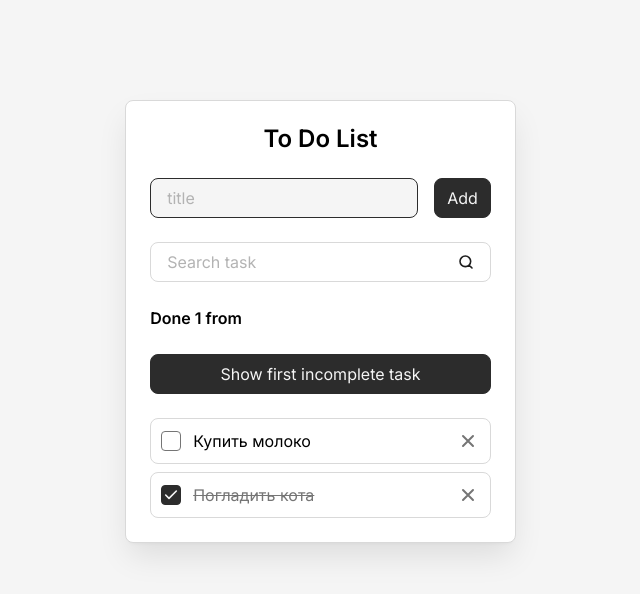
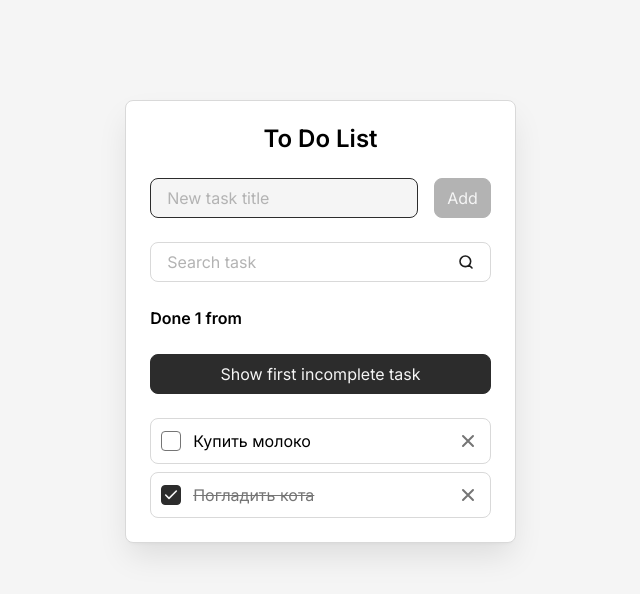
Before and after one commit to arnollder/ToDoList, a React (Vite) app: page / in a window 1280 px wide. Shown: the top 594 px of the page, without its empty margins (312-952 px from the left). Built offline with nearby package versions, Linux system fonts and the light colour scheme.

Commit message:
управление вводом

```diff
--- a/src/components/AddTaskForm.jsx
+++ b/src/components/AddTaskForm.jsx
@@ -1,6 +1,6 @@
 import Field from "./Field";
 import Button from "./Button";
-import { useContext } from "react";
+import { useContext, useState } from "react";
 import { TasksContext } from "../context/TasksContex";
 
 const AddTaskForm = () => {
@@ -11,22 +11,44 @@ const AddTaskForm = () => {
         newTaskInputRef,
     } = useContext(TasksContext);
 
+    const [error, setError] = useState('');
+
+    const clearNewTaskTitle = newTaskTitle.trim();
+    const isNewTaskTitleEmpty = clearNewTaskTitle.length === 0;
+
     const onSubmit = (event) => {
-        event.preventDefault()
-        addTask()
+        event.preventDefault();
+        if (!isNewTaskTitleEmpty) {
+            addTask(clearNewTaskTitle);
+        }
+    }
+
+    const onInput = (event) => {
+        const { value } = event.target;
+        const clearValue = value.trim();
+        const hasOnlySpaces = value.length > 0 && clearValue.length === 0;
+
+        setNewTaskTitle(value);
+        setError(hasOnlySpaces ? 'The task cannot be empty' : '')
     }
 
     return (
         <form className="todo__form" onSubmit={onSubmit}>
             <Field
                 className="todo__field"
-                label="title"
+                label="New task title"
                 id="new-task"
                 value={newTaskTitle}
-                onInput={(event) => setNewTaskTitle(event.target.value)}
+                error={error}
+                onInput={onInput}
                 ref={newTaskInputRef}
             />
-            <Button type='submit'>Add</Button>
+            <Button
+                type='submit'
+                isDisabled={isNewTaskTitleEmpty}
+            >
+                Add
+            </Button>
         </form>
     );
 };
--- a/src/components/Button.jsx
+++ b/src/components/Button.jsx
@@ -3,6 +3,7 @@ const Button = (props) => {
         className = "",
         type = "button",
         children ,
+        isDisabled,
         onClick,
     } = props;
 
@@ -10,6 +11,7 @@ const Button = (props) => {
     <button
         className={`button ${className}`}
         type={type}
+        disabled={isDisabled}
         onClick={onClick}
     >
         {children}
--- a/src/components/Field.jsx
+++ b/src/components/Field.jsx
@@ -5,6 +5,7 @@ const Field = (props) => {
         label,
         type = 'text',
         value,
+        error,
         onInput,
         ref,
     } = props;
@@ -15,7 +16,7 @@ const Field = (props) => {
                 {label}
             </label>
             <input
-                className="field__input"
+                className={`field__input ${error ? 'is-invalid' : ''}`}
                 id={id} placeholder=" "
                 autoComplete="off"
                 type={type}
@@ -23,6 +24,9 @@ const Field = (props) => {
                 onInput={onInput}
                 ref={ref}
             />
+            {error && (
+                <span className="field__error" title={error}>{error}</span>
+            )}
         </div>
     );
 };
--- a/src/hooks/useTasks.js
+++ b/src/hooks/useTasks.js
@@ -44,11 +44,10 @@ const useTasks = () => {
         )
     }, [tasks])
 
-    const addTask = useCallback(() => {
-        if (newTaskTitle.trim().length >0) {
+    const addTask = useCallback((title) => {
         const newTask = {
             id: crypto?.randomUUID() ?? Date.now().toString(),
-                title: newTaskTitle,
+            title,
             isDone: false,
         }
 
@@ -56,9 +55,7 @@ const useTasks = () => {
         setNewTaskTitle('')
         setSearchQuery('')
         newTaskInputRef.current.focus()
-
-        }
-    }, [newTaskTitle])
+    }, [])
 
     useEffect(() => {
         saveTasks(tasks);
--- a/src/styles/components/button.css
+++ b/src/styles/components/button.css
@@ -9,12 +9,20 @@
   border: 1px solid var(--color-dark-2);
   border-radius: var(--border-radius);
 
-  &:hover {
-    color: var(--color-dark-2);
-    background-color: transparent;
+  &:not(:disabled) {
+    &:hover {
+      color: var(--color-dark-2);
+      background-color: transparent;
+    }
+
+    &:active {
+      scale: 1.05;
+    }
   }
 
-  &:active {
-    scale: 1.05;
+  &:disabled {
+    background-color: var(--color-gray-3);
+    border-color: var(--color-gray-3);
+    cursor: not-allowed;
   }
 }
--- a/src/styles/components/field.css
+++ b/src/styles/components/field.css
@@ -46,4 +46,20 @@
       background-repeat: no-repeat;
     }
   }
+
+  &.is-invalid {
+    border-color: red;
+  }
 }
+
+.field__error {
+  position: absolute;
+  top: 100%;
+  left: 0;
+  font-size: 12px;
+  color: red;
+  text-overflow: ellipsis;
+  overflow: hidden;
+  white-space: nowrap;
+  max-width: 100%;
+}
```
Lines whose indentation alone changed are shown as unchanged.
